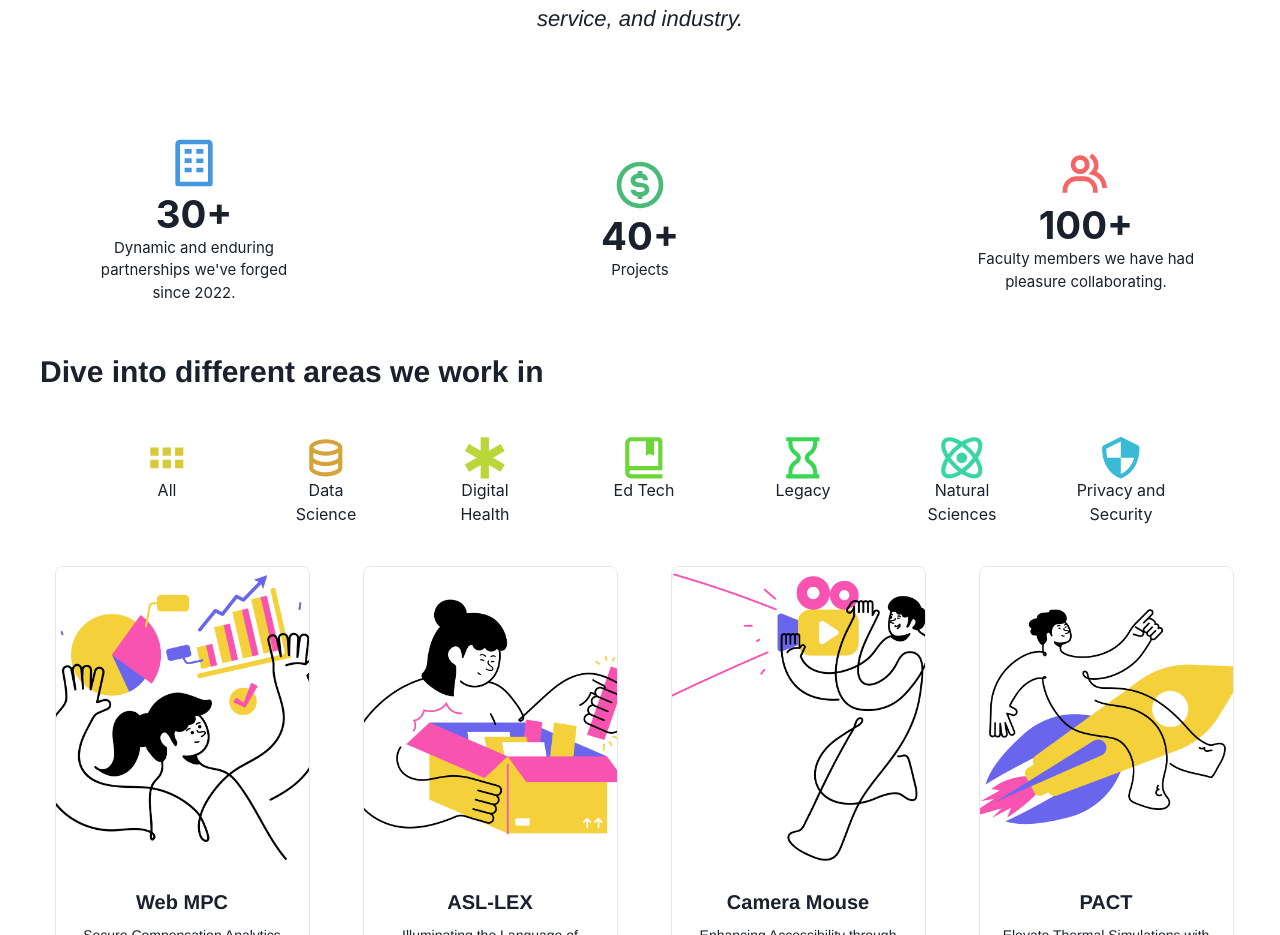
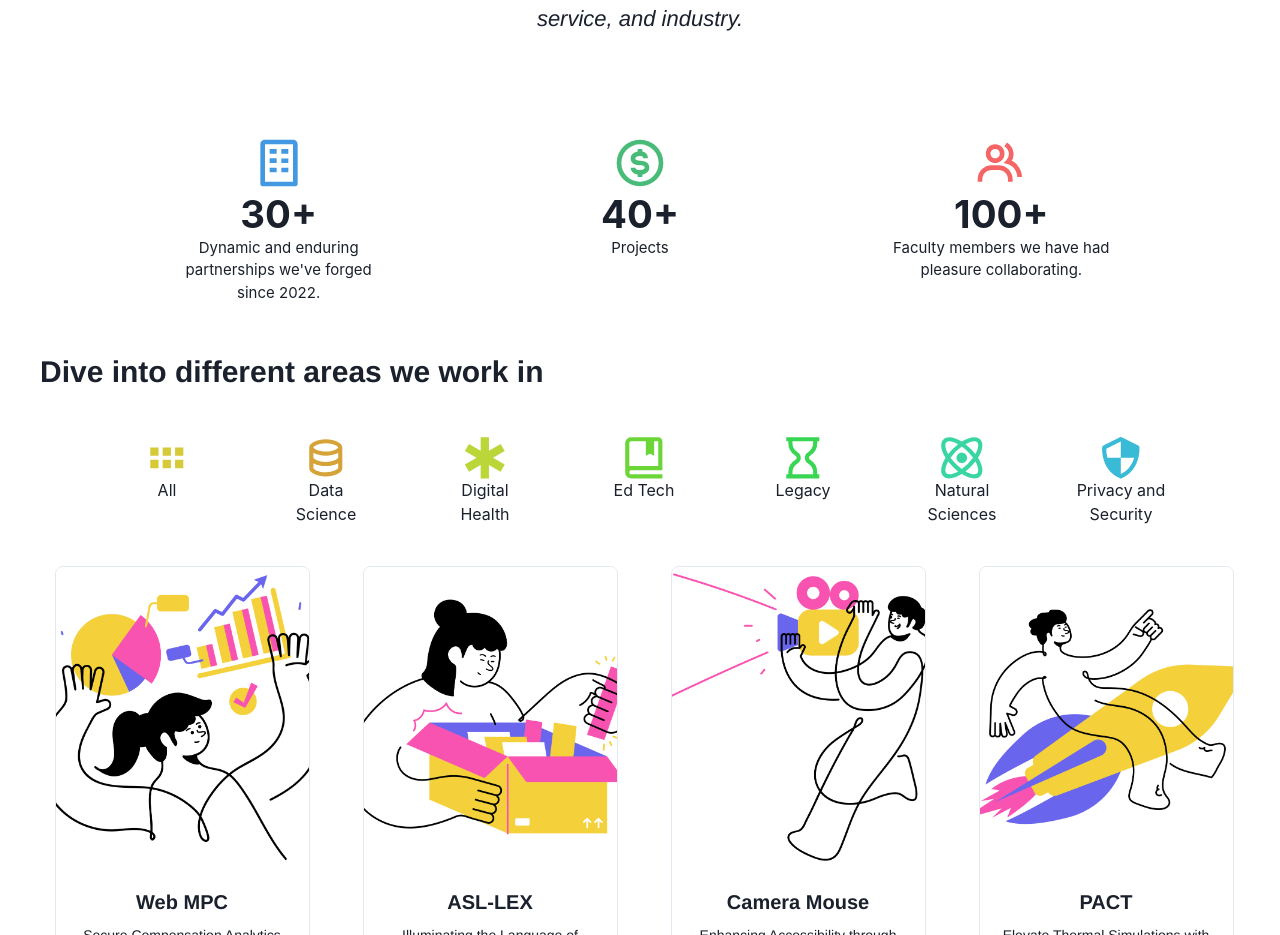
Before and after one commit to hicsail/hicsail.github.io, a React app: page /projects in a window 1280 px wide. Shown: the part 1201-2136 px from the top of the page. Built offline with nearby package versions, Linux system fonts and the light colour scheme.

Commit message:
aligning items

```diff
--- a/src/components/AboutBlurb/AboutBlurb.css
+++ b/src/components/AboutBlurb/AboutBlurb.css
@@ -19,4 +19,5 @@
 #stackityStack {
   margin: 0.3em 1.5em;
   justify-content: space-between;
+  align-items: flex-start;
 }
--- a/src/components/DataVisual/DataVisual.css
+++ b/src/components/DataVisual/DataVisual.css
@@ -30,5 +30,6 @@
 
 #stackityStack {
   margin: 0.3em 1.5em;
-  justify-content: space-between;
+  justify-content: space-around;
+  align-items: flex-start;
 }
--- a/src/components/ProjectsGrid/ProjectsGrid.tsx
+++ b/src/components/ProjectsGrid/ProjectsGrid.tsx
@@ -149,7 +149,7 @@
               <IconButton
                 id="icon"
                 key={title}
-                aria-label="haha"
+                aria-label="filtering"
                 icon={icon}
                 variant="ghost"
                 color={color}
```
